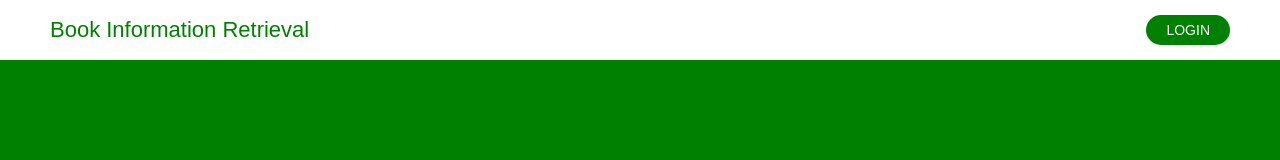
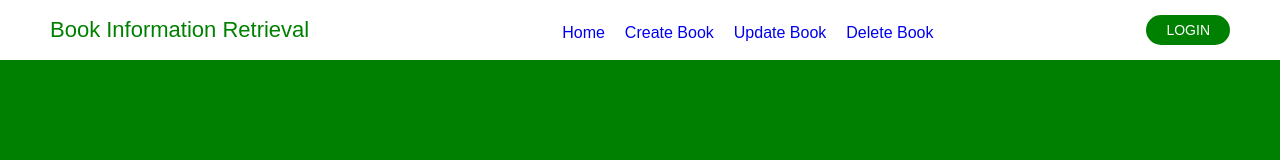
Before and after one commit to KoofNG/Book-information-retrieval-system, a Vue app: page / in a window 1280 px wide. Shown: the top 160 px of the page. Built offline with nearby package versions, Linux system fonts and the light colour scheme; a web font is replaced by a local one.

Commit message:
Added quick links to the navbar

```diff
--- a/src/components/Navigation.vue
+++ b/src/components/Navigation.vue
@@ -2,10 +2,14 @@
   <div id="navigation" class="pad-top-bottom">
     <div class="brandName">
       <h1>Book Information Retrieval</h1>
+      <!--  -->
     </div>
-    <div>
+    <div class='links'>
       <ul>
-        <!-- <li><a href="createBook">Create Book</a></li> -->
+        <li><router-link to="/">Home</router-link></li>
+        <li><router-link to="/createBook">Create Book</router-link></li>
+        <li><router-link to="/updateBook">Update Book</router-link></li>
+        <li><router-link to="/deleteBook">Delete Book</router-link></li>
       </ul>
     </div>
     <div class="accounts">
@@ -22,7 +26,7 @@
 export default {
   data() {
     return {
-    }
+    };
   },
   // components: {
   //   CreateBook,
@@ -32,12 +36,28 @@ export default {
     //   event.preventDefault();
     //   // this.isLogged = true;
     // }
-  }
+  },
 };
 </script>
 
 
 <style>
+div.links{
+  display: block;
+  position: relative;
+  width: auto;
+}
+div.links >ul li {
+  list-style: none;
+}
+div.links >ul>li {
+  float: left;
+  margin: 0 10px;
+  text-decoration: none;
+}
+div.links >ul>li>a{
+  text-decoration: none;
+}
 /* Block */
 div#navigation {
   display: flex;
```
